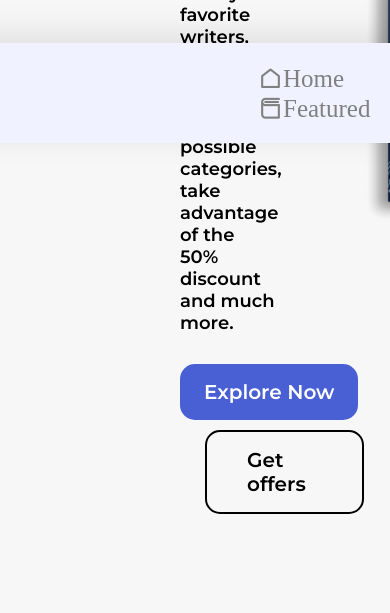
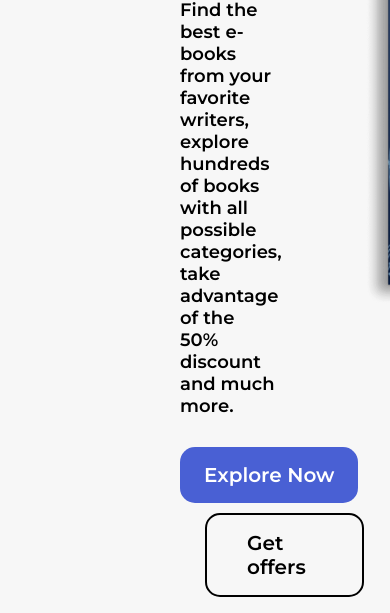
Before and after one commit to Devanshcude/bizbyte-website, a plain HTML site: page index.html in a window 390 px wide. Shown: the part 701-1314 px from the top of the page. Drawn offline with nearby package versions, Linux system fonts and the light colour scheme; a web font is replaced by a local one.

Commit message:
Update style.css

```diff
--- a/style.css
+++ b/style.css
@@ -585,20 +585,6 @@ li a{
     color: rgb(107 114 128);
 }
 
-@media screen and (max-width: 1150px) {
-    .right_links{
-        position: fixed;
-        bottom: 0;
-        left: -550px;
-        right: 0;
-        width: 100%;
-        background-color: var(--container-color);
-        box-shadow: 0 -8px 32px hsla(0, 0%, 0%, .1);
-        padding: 1.25rem 18rem;
-        transition: background-color .4s;
-    }
-}
-
 .footer {
     margin-top: 15px;
     background-color: #e6e6e6;
```
